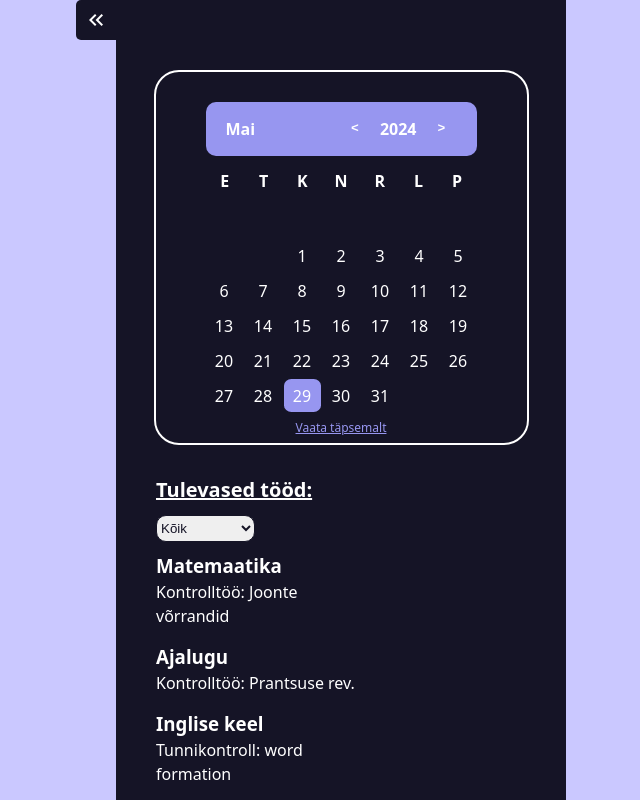
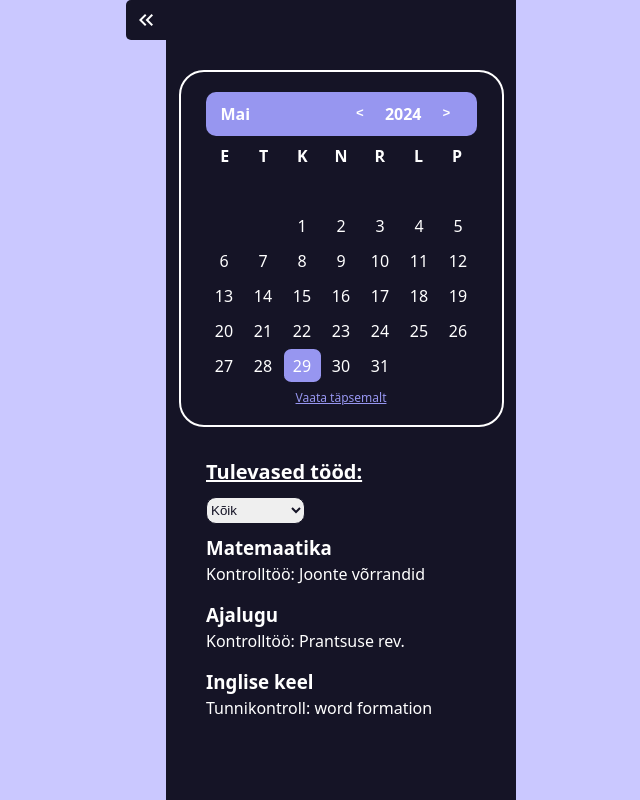
Before and after one commit to LuComic/Calendar-Feature, a plain HTML site: page index.html in a window 1280 px wide. Shown: the whole page, without its empty margins (339-979 px from the left). Drawn offline with Linux system fonts and the light colour scheme.

Commit message:
changes in size

```diff
--- a/java.js
+++ b/java.js
@@ -152,7 +152,7 @@ document.querySelector(".side-panel-toggle").addEventListener("click", () => {
     iconClose.style.display = 'block';
     document.querySelector('.opiq-container').classList.add('showtime');
   } else {
-    sidePanel.style.width = "450px";
+    sidePanel.style.width = "350px";
     iconOpen.style.opacity = 1;
     iconClose.style.opacity = 0;
     iconOpen.style.display = 'block';
--- a/styles.css
+++ b/styles.css
@@ -25,7 +25,7 @@ body {
   background: #cac8ff;
 }
 .container {
-  width: max-content;
+  width: 90%;
   height: max-content;
   position: relative;
   display: flex;
@@ -41,12 +41,12 @@ body {
 }
 
 .calendar {
-  height: 375px;
+  height: 357px;
   width: max-content;
   background-color: #151426;
   border-radius: 25px;
   overflow: hidden;
-  padding: 30px 50px 28px 50px;
+  padding: 20px 25px 0px 25px;
   border: 2px solid white;
 }
 
@@ -57,11 +57,11 @@ body {
   align-items: center;
   font-weight: 700;
   color: var(--white);
-  padding: 10px;
+  padding: 5px;
   border-radius: 10px;
 }
 .calendar-body {
-  pad: 10px;
+  pad: 5px;
 }
 .calendar-week-days {
   display: grid;
@@ -79,7 +79,7 @@ transition: all .2s ease-in-out;
   display: grid;
   place-items: center;
   color: white;
-  height: 50px;
+  height: 40px;
 }
 .calendar-days {
   display: grid;
@@ -302,7 +302,7 @@ body {
 }
 
 .side-panel {
-  width: 450px;
+  width: 350px;
   background-color: #151426;
   transition: width 0.5s ease;
   padding: 20px;
@@ -356,6 +356,7 @@ body {
   padding-top: 30px;
   padding-bottom: 10px;
   text-align: left !important;
+  width: 275px;
 }
 
 .other-stuff-container select {
@@ -406,4 +407,5 @@ body {
 
 .fwork-container {
   max-width: 250px;
+  margin-left: 0px;
 }
```
